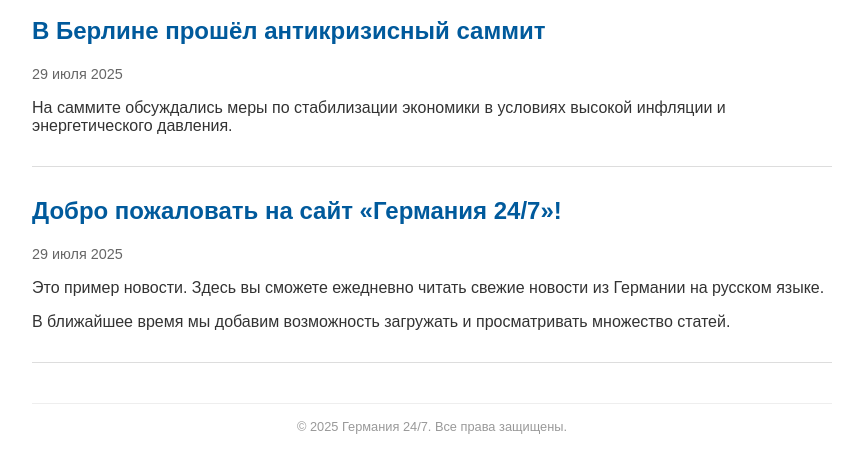
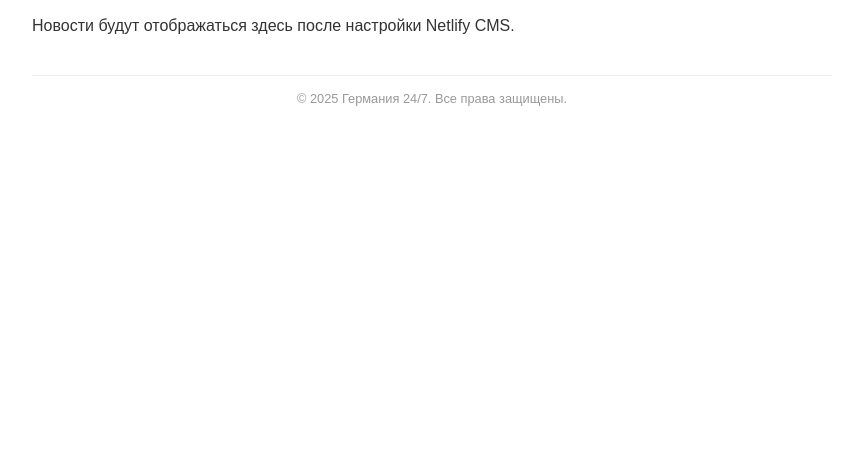
Before and after one commit to DEPHL/Germany-247, a plain HTML site: page index.html in a window 1280 px wide. Shown: the part 142-614 px from the top of the page, without its empty margins (208-1071 px from the left). Drawn offline with Linux system fonts and the light colour scheme.

Commit message:
Update index.html

```diff
--- a/index.html
+++ b/index.html
@@ -52,19 +52,11 @@
   </header>
 
   <main>
-   <article>
-  <h2>В Берлине прошёл антикризисный саммит</h2>
-  <time datetime="2025-07-29">29 июля 2025</time>
-  <p>На саммите обсуждались меры по стабилизации экономики в условиях высокой инфляции и энергетического давления.</p>
-</article>
+  <div id="news">
+    <p>Новости будут отображаться здесь после настройки Netlify CMS.</p>
+  </div>
+</main>
 
-    <article>
-      <h2>Добро пожаловать на сайт «Германия 24/7»!</h2>
-      <time datetime="2025-07-29">29 июля 2025</time>
-      <p>Это пример новости. Здесь вы сможете ежедневно читать свежие новости из Германии на русском языке.</p>
-      <p>В ближайшее время мы добавим возможность загружать и просматривать множество статей.</p>
-    </article>
-  </main>
 
   <footer>
     &copy; 2025 Германия 24/7. Все права защищены.
```
